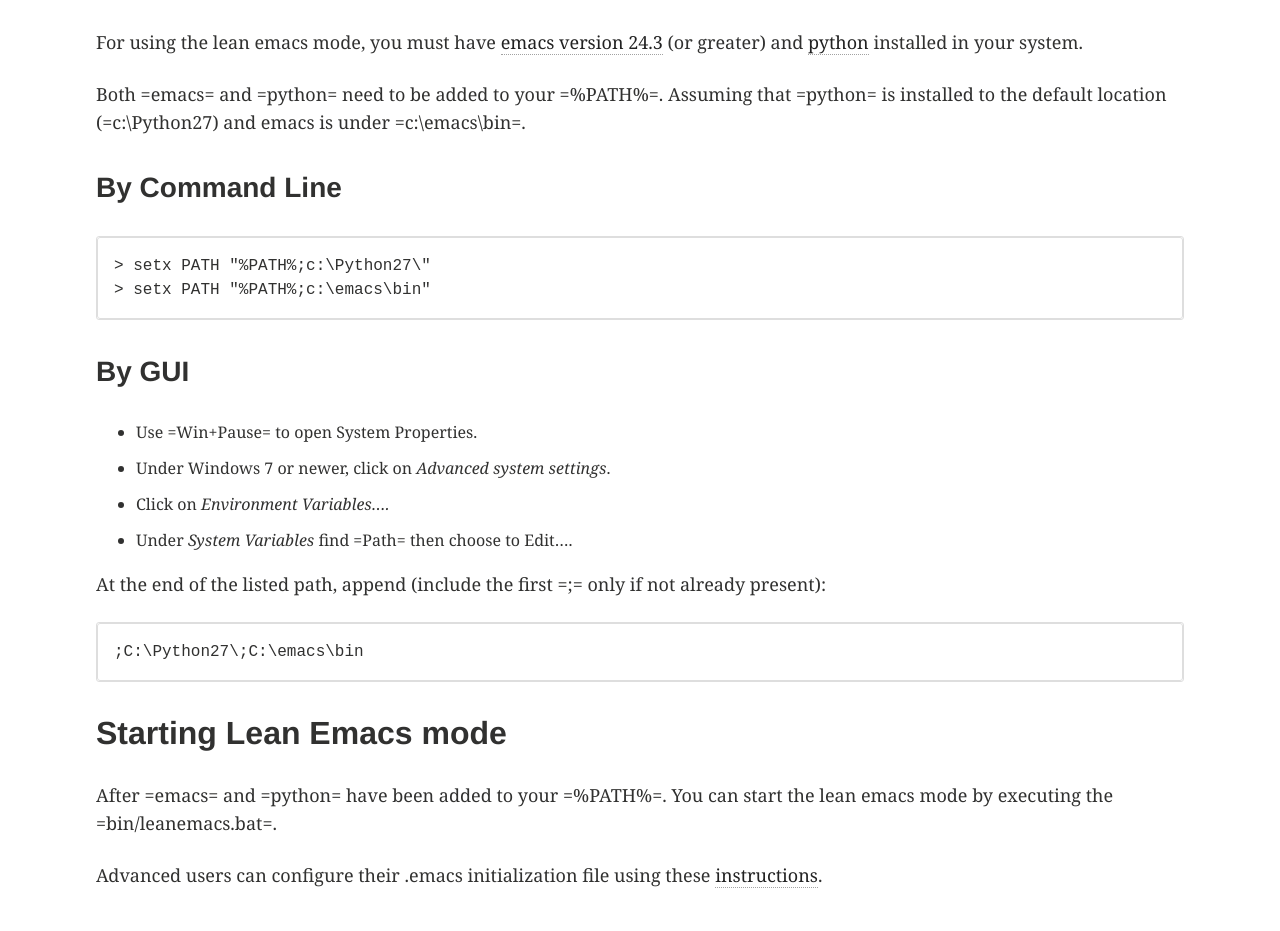
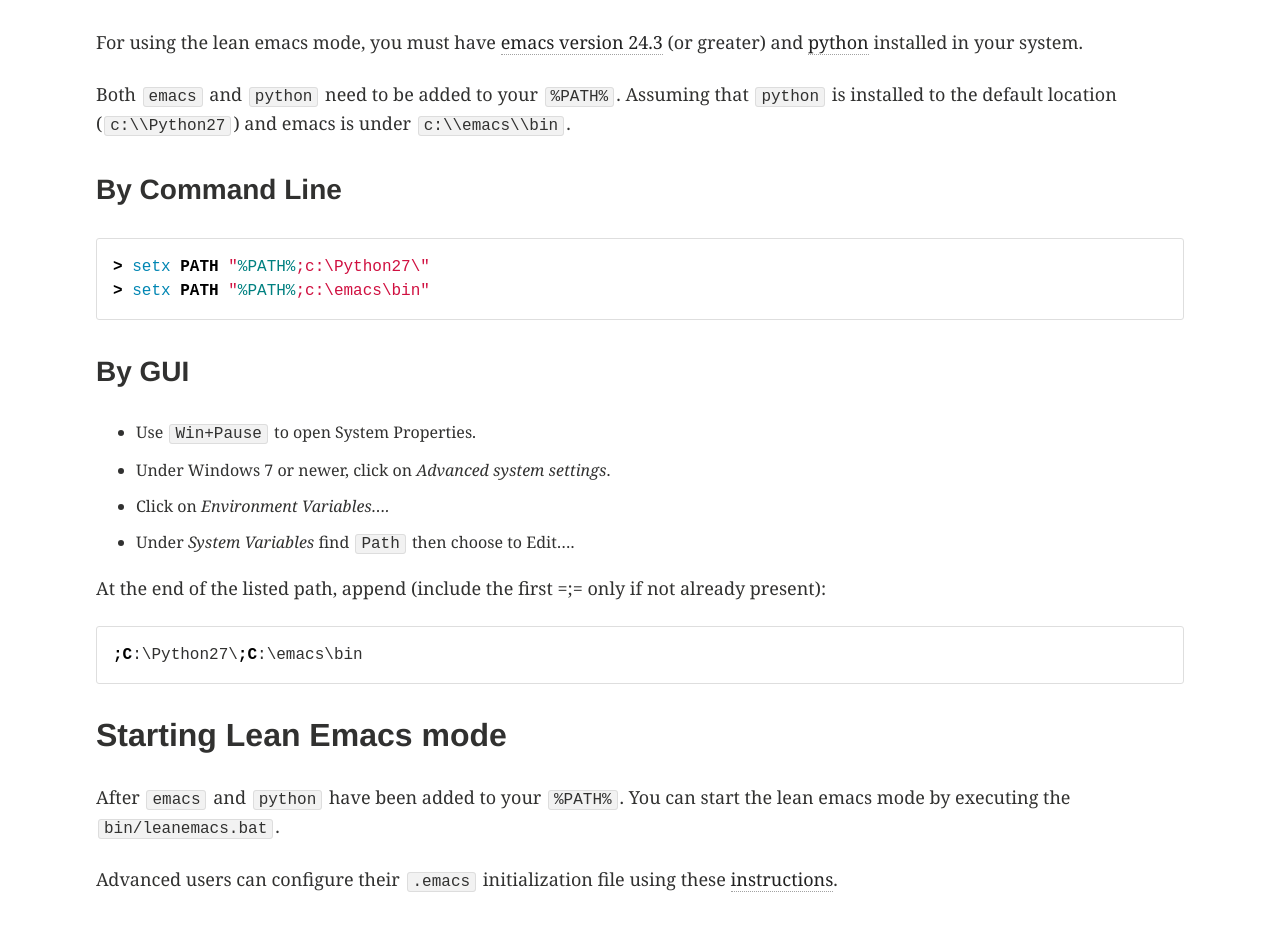
Before and after one commit to leanprover/leanprover.github.io, a Jekyll site: the page built from download/wininst.md, in a window 1280 px wide and 1400 px high. Shown: the part 328-1259 px from the top of the window. Built offline with Jekyll 4.4.1, drawn with Linux system fonts in a browser that asks for light colours.

Commit message:
fix style

````diff
--- a/download/wininst.md
+++ b/download/wininst.md
@@ -19,33 +19,34 @@
 24.3](https://ftp.gnu.org/gnu/emacs/windows/) (or greater) and
 [python](https://www.python.org/downloads) installed in your system.
 
-Both =emacs= and =python= need to be added to your =%PATH%=.
-Assuming that =python= is installed to the default location (=c:\\Python27)
-and emacs is under =c:\\emacs\\bin=.
+Both `emacs` and `python` need to be added to your `%PATH%`.
+Assuming that `python` is installed to the default location (`c:\\Python27`)
+and emacs is under `c:\\emacs\\bin`.
 
 ### By Command Line
 
-```
+{% highlight batch %}
 > setx PATH "%PATH%;c:\Python27\"
 > setx PATH "%PATH%;c:\emacs\bin"
-```
+{% endhighlight %}
+
 
 ### By GUI
 
-- Use =Win+Pause= to open System Properties.
+- Use `Win+Pause` to open System Properties.
 - Under Windows 7 or newer, click on *Advanced system settings*.
 - Click on *Environment Variables....*
-- Under *System Variables* find =Path= then choose to Edit....
+- Under *System Variables* find `Path` then choose to Edit....
 
 At the end of the listed path, append (include the first =;= only if not already present):
-```
+{% highlight batch %}
 ;C:\Python27\;C:\emacs\bin
-```
+{% endhighlight %}
 
 ## Starting Lean Emacs mode
 
-After =emacs= and =python= have been added to your =%PATH%=.
-You can start the lean emacs mode by executing the =bin/leanemacs.bat=.
+After `emacs` and `python` have been added to your `%PATH%`.
+You can start the lean emacs mode by executing the `bin/leanemacs.bat`.
 
-Advanced users can configure their .emacs initialization file using
+Advanced users can configure their `.emacs` initialization file using
 these [instructions](https://github.com/leanprover/lean/blob/master/src/emacs/README.md).
````
